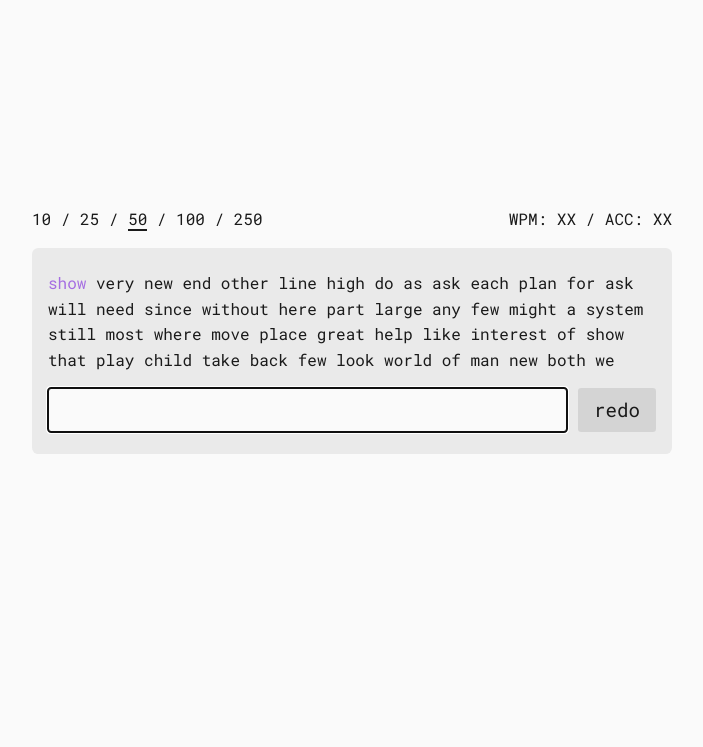
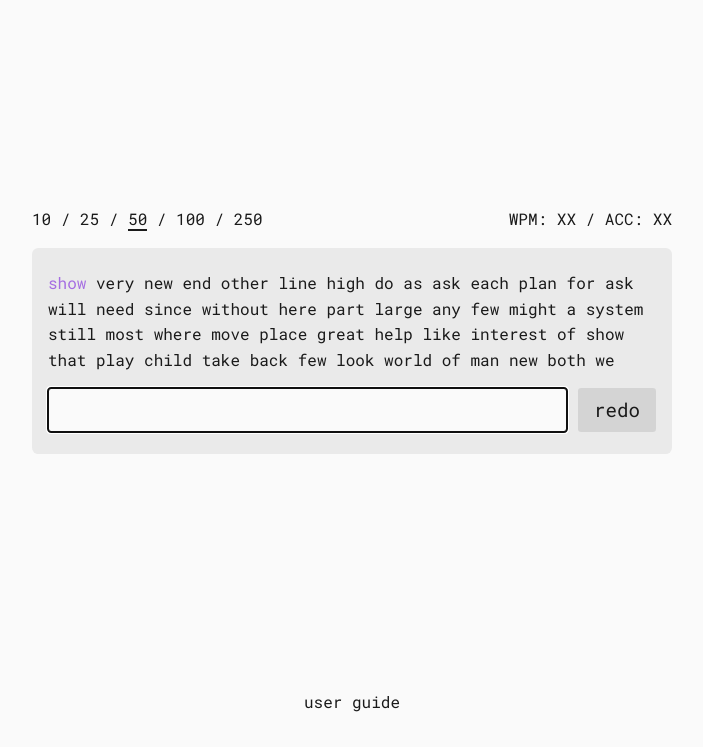
Before and after one commit to briano1905/typings, a plain HTML site: page index.html in a window 1280 px wide. Shown: the part 69-816 px from the top of the page, without its empty margins (288-991 px from the left). Drawn offline with Linux system fonts and the light colour scheme.

Commit message:
added user guide link

```diff
--- a/index.html
+++ b/index.html
@@ -45,6 +45,7 @@
         </div>
       </div>
     </div>
+    <a id="heading" href="https://github.com/briano1905/typings#typings" target="_blank" style="position:absolute;bottom:1rem;text-decoration: none;">user guide</a>
     <script src="main.js"></script>
   </body>
 </html>
```
